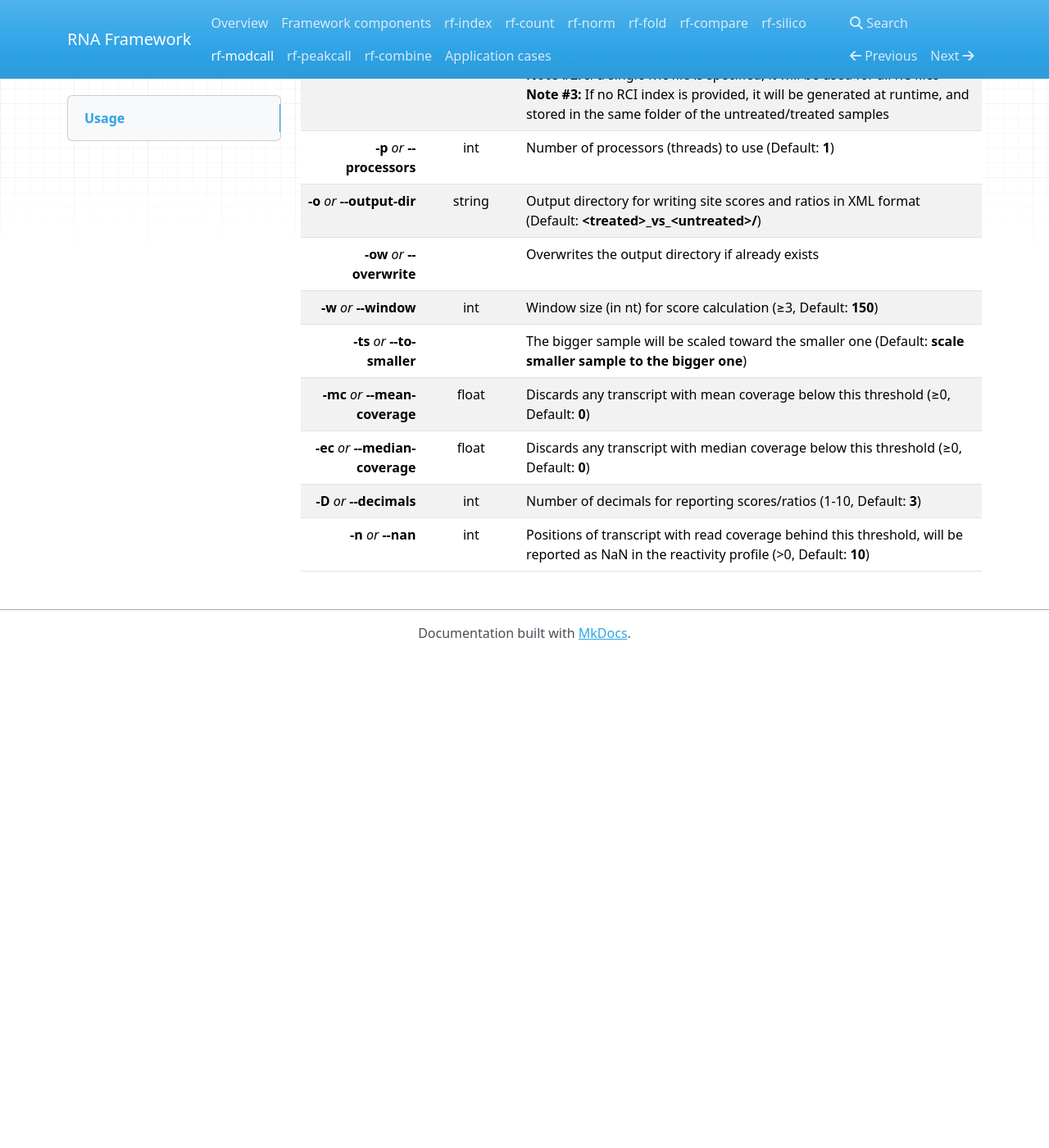
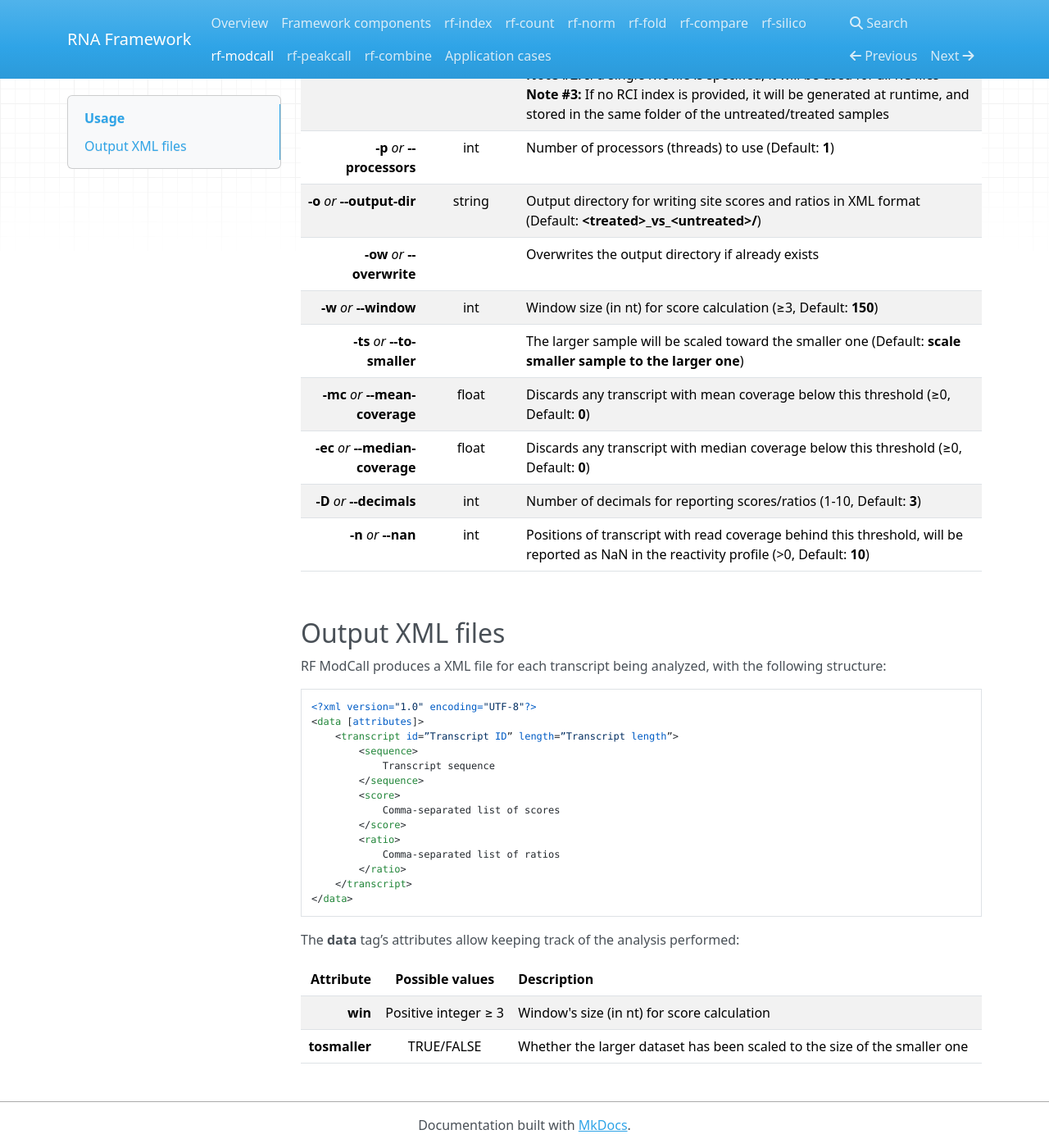
Before and after one commit to dincarnato/RNAFramework, an MkDocs documentation site: the page built from docs/rf-modcall.md, in a window 1280 px wide and 1400 px high, scrolled down 1079 px. Shown: the whole window at 82% size. Built offline with MkDocs 1.6.1, drawn with Linux system fonts in a browser that asks for light colours; nearby versions of some CDN libraries; old or Windows-style settings are respelled for this version of MkDocs; before the commit the page ends 1879 px from its top, so only the background shows below that.

Commit message:
no message

````diff
--- a/docs/rf-modcall.md
+++ b/docs/rf-modcall.md
@@ -30,8 +30,35 @@ __-p__ *or* __--processors__ | int | Number of processors (threads) to use (Defa
 __-o__ *or* __--output-dir__ | string | Output directory for writing site scores and ratios in XML format (Default: __&lt;treated&gt;\_vs\_&lt;untreated&gt;/__)
 __-ow__ *or* __--overwrite__ | | Overwrites the output directory if already exists
 __-w__ *or* __--window__ | int | Window size (in nt) for score calculation (&ge;3, Default: __150__)
-__-ts__ *or* __--to-smaller__ | | The bigger sample will be scaled toward the smaller one (Default: __scale smaller sample to the bigger one__)
+__-ts__ *or* __--to-smaller__ | | The larger sample will be scaled toward the smaller one (Default: __scale smaller sample to the larger one__)
 __-mc__ *or* __--mean-coverage__ | float | Discards any transcript with mean coverage below this threshold (&ge;0, Default: __0__)
 __-ec__ *or* __--median-coverage__ | float | Discards any transcript with median coverage below this threshold (&ge;0, Default: __0__)
 __-D__ *or* __--decimals__ | int | Number of decimals for reporting scores/ratios (1-10, Default: __3__)
 __-n__ *or* __--nan__ | int | Positions of transcript with read coverage behind this threshold, will be reported as NaN in the reactivity profile (&gt;0, Default: __10__)
+
+<br/>
+## Output XML files
+RF ModCall produces a XML file for each transcript being analyzed, with the following structure:<br/>
+
+```xml
+<?xml version="1.0" encoding="UTF-8"?>
+<data [attributes]>
+	<transcript id=”Transcript ID” length=”Transcript length”>
+		<sequence>
+			Transcript sequence
+		</sequence>
+		<score>
+			Comma-separated list of scores
+		</score>
+		<ratio>
+			Comma-separated list of ratios
+		</ratio>
+	</transcript>
+</data>
+```
+The __data__ tag’s attributes allow keeping track of the analysis performed:<br/>
+
+Attribute     | Possible values | Description
+-------------: | :------------: | :----------
+__win__ | Positive integer &ge; 3 | Window's size (in nt) for score calculation
+__tosmaller__ | TRUE/FALSE | Whether the larger dataset has been scaled to the size of the smaller one
````
Also changed, not shown: docs/rf-norm.md (+6 -5 lines), docs/rf-peakcall.md (+13 -0 lines), docs/rf-silico.md (+28 -0 lines).
